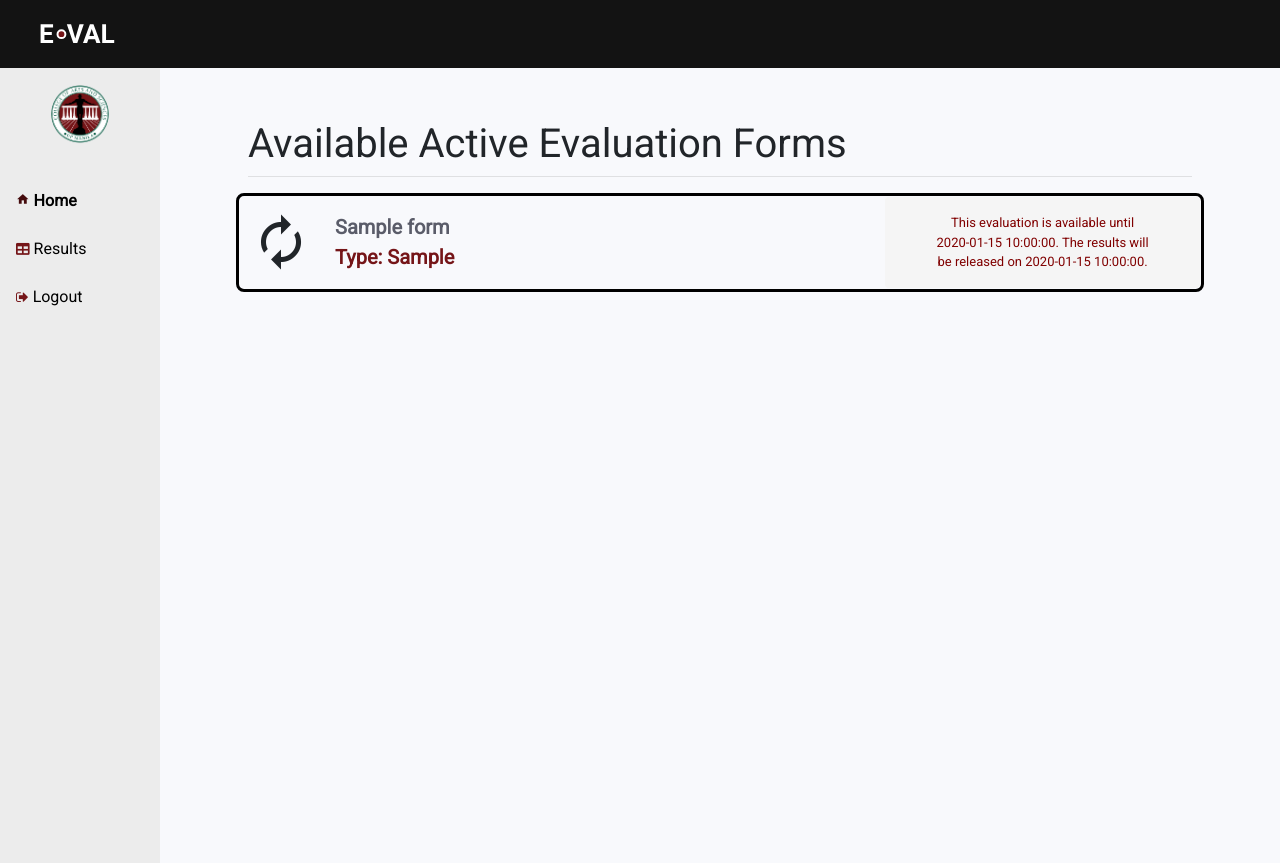
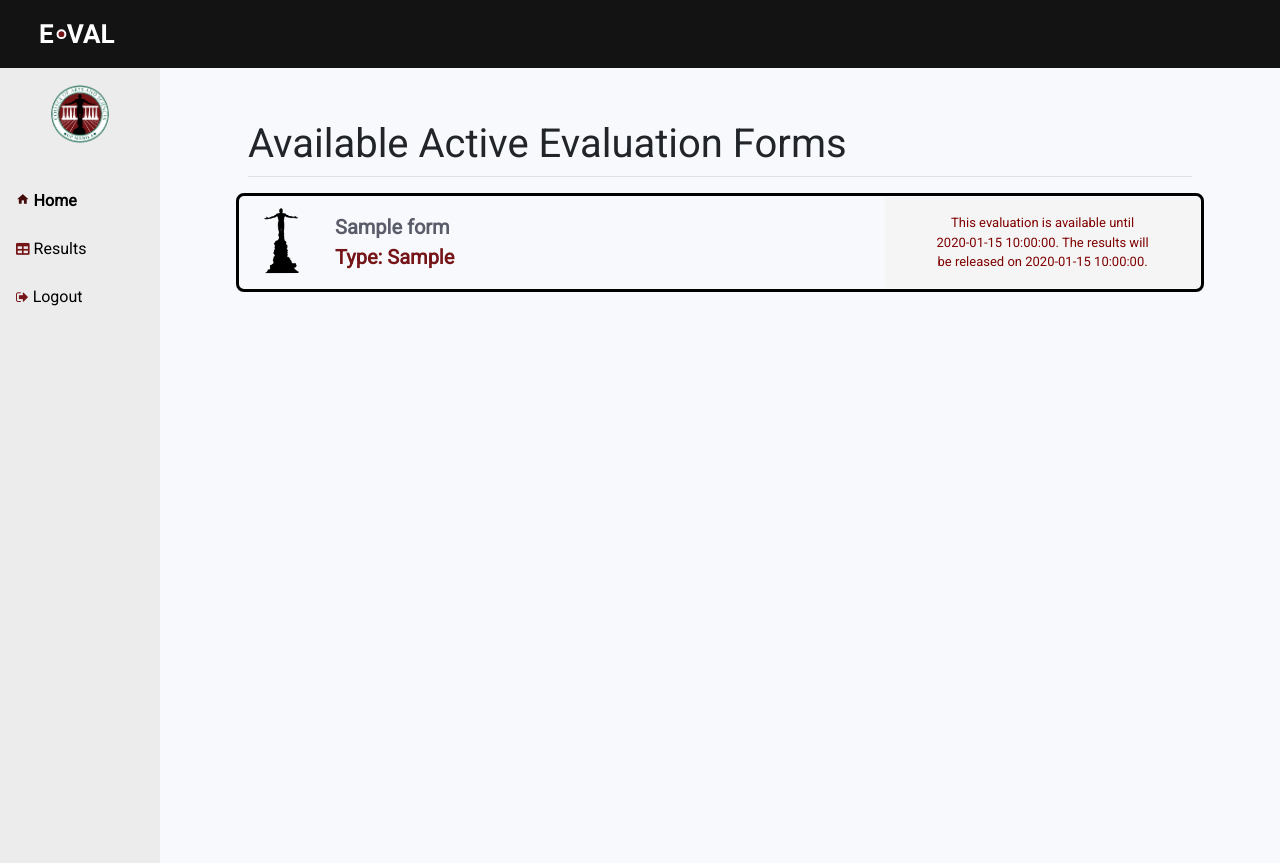
Before and after one commit to CMSC128-2/DPSM-EVal, a Flask app: template src/templates/user-faculty/dashboard.html in a window 1280 px wide. Shown: the top 863 px of the page. Run offline with Flask 2, Linux system fonts and the light colour scheme; the template is opened without the code that fills it: most values are stand-ins (such as "Sample title", 1, 10 or a date in 2020); some libraries are stand-ins or nearby versions.

Commit message:
Added oble icon

```diff
--- a/src/templates/user-faculty/dashboard.html
+++ b/src/templates/user-faculty/dashboard.html
@@ -10,7 +10,10 @@
             <div class="row d-flex justify-content-center align-items-center mb-5">
                 <div class="col-12" style="border: 3px solid black;border-radius: 0.5rem;">
                     <div class="row">
-                        <div class="col-auto d-flex justify-content-center align-items-center"><i class="material-icons d-flex" style="font-size: 60px;">autorenew</i></div>
+                        <div class="col-auto d-flex justify-content-center align-items-center">
+                        	<!-- <i class="material-icons d-flex" style="font-size: 60px;">autorenew</i> -->
+                        	<img src="static/img/oble-icon.png" style="width: 60px;">
+                        </div>
                         <div class="col-7 col-auto mt-3 mb-3">
                             <div class="row">
                                 <div class="col">
```
Also changed, not shown: src/templates/user-faculty/assets/img/oble-icon.png (added).
